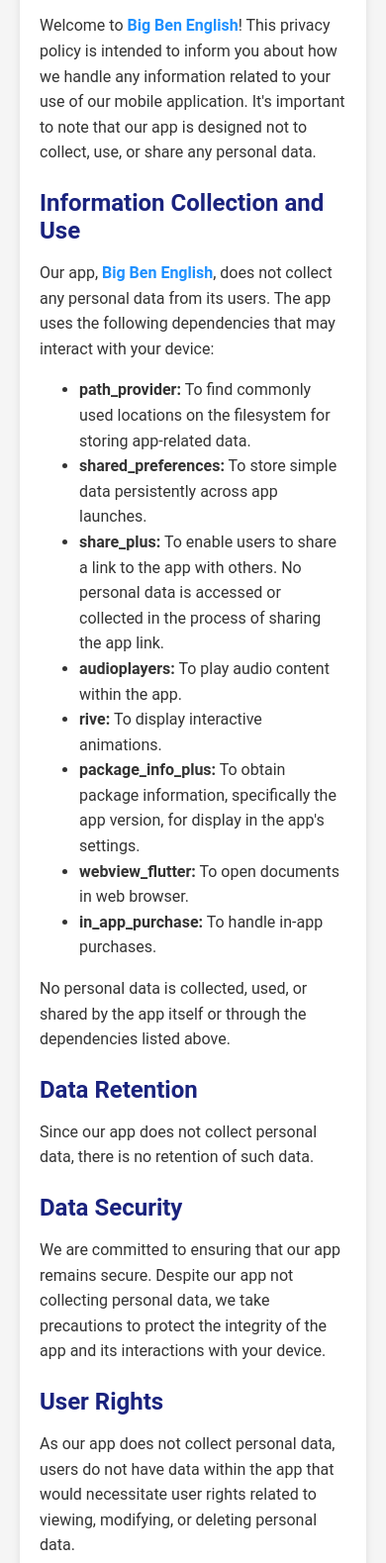
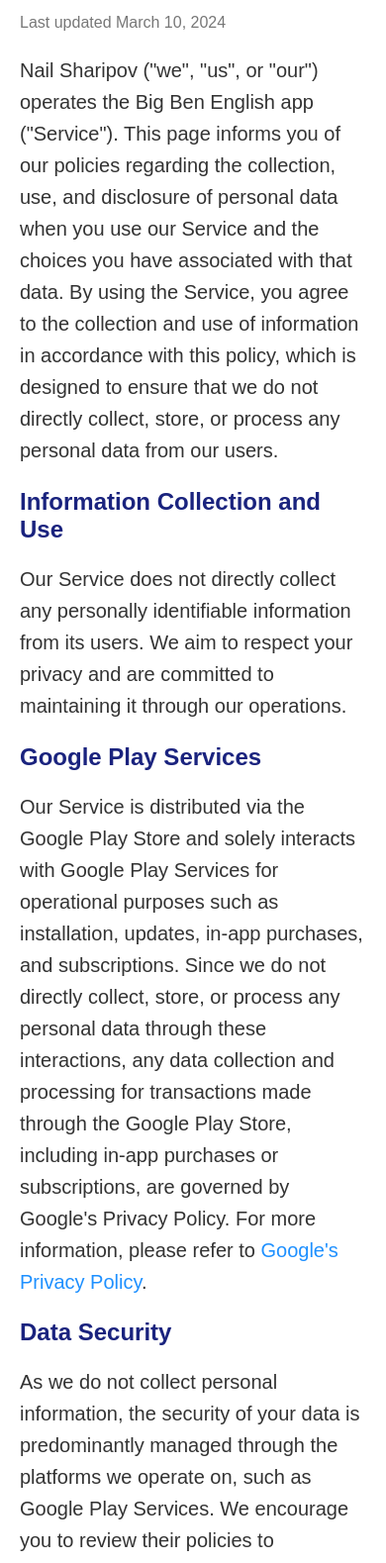
Before and after one commit to BigBenEnglish/BigBenEnglish.github.io, a plain HTML site: page android/policy.html in a window 390 px wide. Shown: the part 154-1733 px from the top of the page at 99% size. Drawn offline with Linux system fonts and the light colour scheme.

Commit message:
update policy

```diff
--- a/android/policy.html
+++ b/android/policy.html
@@ -6,8 +6,8 @@
     <style>
         html {
             color: #333;
-            background-color: #F5F5F5;
-            font-family: 'Roboto', -apple-system, BlinkMacSystemFont, "Segoe UI", Roboto, Helvetica, Arial, sans-serif;
+            background-color: white;
+            font-family: Arial, sans-serif;
         }
         body {
             margin: 0;
@@ -17,6 +17,11 @@
             align-items: center;
             flex-direction: column;
         }
+        .content {
+            max-width: 800px;
+            width: 100%;
+            padding: 40px;
+        }
         a {
             color: #1E90FF;
             text-decoration: none;
@@ -24,16 +29,7 @@
         a:hover {
             text-decoration: underline;
         }
-        .content {
-            max-width: 800px;
-            width: 100%;
-            background-color: white;
-            padding: 40px;
-            border-radius: 8px;
-            box-shadow: 0 4px 8px rgba(0,0,0,0.1);
-            box-sizing: border-box;
-        }
-        h1, h2 {
+        h1, h2, h3 {
             color: #1A237E;
         }
         h1 {
@@ -41,9 +37,14 @@
             margin-bottom: 0.5em;
         }
         h2 {
-            font-size: 2rem;
+            font-size: 1.8rem;
             margin-top: 1em;
-            margin-bottom: 0.5em;
+            margin-bottom: 0.6em;
+        }
+        h3 {
+            font-size: 1.5rem;
+            margin-top: 0.9em;
+            margin-bottom: 0.6em;
         }
         p {
             font-size: 1.25rem;
@@ -62,73 +63,33 @@
             color: #777;
             margin-top: 2em;
         }
-        /* Responsive Design */
-        @media only screen and (max-width: 800px) {
-            .content {
-                padding: 20px;
-            }
-            h1 {
-                font-size: 2rem;
-            }
-            h2 {
-                font-size: 1.5rem;
-            }
-            p, li, .effectiveDate {
-                font-size: 1rem;
-            }
-        }
     </style>
 </head>
 <body>
 <div class="content">
     <h1>Privacy Policy</h1>
 
-    <h2>Introduction</h2>
+    <p class="effectiveDate">Last updated March 10, 2024</p>
 
-    <p>Welcome to <a href="https://bigbenenglish.github.io/" class="nameText" target="_blank">Big Ben English</a>! This privacy policy is intended to inform you about how we handle any information related to your use of our mobile application. It's important to note that our app is designed not to collect, use, or share any personal data.</p>
+    <p>Nail Sharipov ("we", "us", or "our") operates the Big Ben English app ("Service"). This page informs you of our policies regarding the collection, use, and disclosure of personal data when you use our Service and the choices you have associated with that data. By using the Service, you agree to the collection and use of information in accordance with this policy, which is designed to ensure that we do not directly collect, store, or process any personal data from our users.</p>
 
-    <h2>Information Collection and Use</h2>
+    <h3>Information Collection and Use</h3>
+    <p>Our Service does not directly collect any personally identifiable information from its users. We aim to respect your privacy and are committed to maintaining it through our operations.</p>
 
-    <p>Our app, <a href="https://bigbenenglish.github.io/" class="nameText" target="_blank">Big Ben English</a>, does not collect any personal data from its users. The app uses the following dependencies that may interact with your device:</p>
-    <ul>
-        <li><strong>path_provider:</strong> To find commonly used locations on the filesystem for storing app-related data.</li>
-        <li><strong>shared_preferences:</strong> To store simple data persistently across app launches.</li>
-        <li><strong>share_plus:</strong> To enable users to share a link to the app with others. No personal data is accessed or collected in the process of sharing the app link.</li>
-        <li><strong>audioplayers:</strong> To play audio content within the app.</li>
-        <li><strong>rive:</strong> To display interactive animations.</li>
-        <li><strong>package_info_plus:</strong> To obtain package information, specifically the app version, for display in the app's settings.</li>
-        <li><strong>webview_flutter:</strong> To open documents in web browser.</li>
-        <li><strong>in_app_purchase:</strong> To handle in-app purchases.</li>
-    </ul>
-    <p>No personal data is collected, used, or shared by the app itself or through the dependencies listed above.</p>
+    <h3>Google Play Services</h3>
+    <p>Our Service is distributed via the Google Play Store and solely interacts with Google Play Services for operational purposes such as installation, updates, in-app purchases, and subscriptions. Since we do not directly collect, store, or process any personal data through these interactions, any data collection and processing for transactions made through the Google Play Store, including in-app purchases or subscriptions, are governed by Google's Privacy Policy. For more information, please refer to <a href="https://policies.google.com/privacy">Google's Privacy Policy</a>.</p>
 
-    <h2>Data Retention</h2>
+    <h3>Data Security</h3>
+    <p>As we do not collect personal information, the security of your data is predominantly managed through the platforms we operate on, such as Google Play Services. We encourage you to review their policies to understand the measures taken to protect your information.</p>
 
-    <p>Since our app does not collect personal data, there is no retention of such data.</p>
+    <h3>Children’s Privacy</h3>
+    <p>Since our Services do not collect personal information, we do not specifically target or collect data from children under the age of 13. However, we recommend that parents and guardians monitor their children's app usage to ensure their safety and privacy online.</p>
 
-    <h2>Data Security</h2>
+    <h3>Changes to This Privacy Policy</h3>
+    <p>We may update our Privacy Policy from time to time. Thus, you are advised to review this page periodically for any changes. We will notify you of any changes by posting the new Privacy Policy on this page. These changes are effective immediately after they are posted on this page.</p>
 
-    <p>We are committed to ensuring that our app remains secure. Despite our app not collecting personal data, we take precautions to protect the integrity of the app and its interactions with your device.</p>
-
-    <h2>User Rights</h2>
-
-    <p>As our app does not collect personal data, users do not have data within the app that would necessitate user rights related to viewing, modifying, or deleting personal data.</p>
-
-    <h2>Cookies and Tracking</h2>
-
-    <p>Our app does not track users through cookies or any other tracking technologies.</p>
-
-    <h2>Children's Privacy and Data Practices</h2>
-
-    <p>In full compliance with the Children's Online Privacy Protection Act (COPPA) and other relevant laws, our app <a href="https://bigbenenglish.github.io/" class="nameText" target="_blank">Big Ben English</a> is designed with the safety of children in mind. We do not knowingly collect, use, or share personal information from children under the age of 13. Furthermore, our app's dependencies are selected and utilized in a manner that prioritizes privacy and security, ensuring they adhere to stringent data protection standards suitable for children's apps.</p>
-
-    <h2>Changes to This Privacy Policy</h2>
-    <p>We reserve the right to make changes to this Privacy Policy at any time. Such changes will be effective immediately upon posting to the app's Privacy Policy page.</p>
-
-    <h2>Contact Us</h2>
-    <p>If you have any questions or concerns about this Privacy Policy, please contact us at <span class="nameText">bigbenenglishgame@gmail.com</span></p>
-
-    <p class="effectiveDate">Effective Date: 03.05.2024</p>
+    <h3>Contact Us</h3>
+    <p>If you have any questions or concerns about this Privacy Policy, please contact us at <span class="nameText">bigbenenglishgame@gmail.com</span>.</p>
 </div>
 </body>
 </html>
```
Also changed, not shown: contacts.html (+0 -8 lines), termsOfUse.html (+21 -43 lines).
